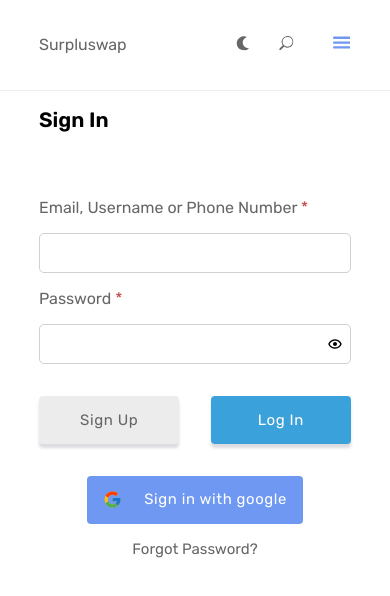
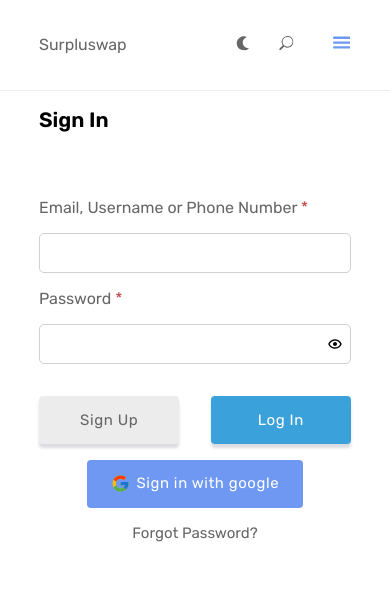
Before and after one commit to oghenenyerhovwo/Surpluswap, a React (Create React App) app in the folder client/: page /user/signin in a window 390 px wide. Shown: the top 596 px of the page. Built offline with nearby package versions, Linux system fonts and the light colour scheme; no server answers.

Commit message:
bug: fix gooogle button lack of responsiveness and ldark mode not assuming full page

```diff
--- a/client/src/App.css
+++ b/client/src/App.css
@@ -1,12 +1,3 @@
-/* Light Mode */
-/* ============================== */
-
-.app_container_dark{
-  background: var(--color-dark-mode);
-  color: #fff;
-}
-
-
 /* Layout */
 /* ============================== */
 
@@ -149,3 +140,17 @@
   border-radius: 50%;
   background:#fff;
 }
+
+
+/* Light Mode */
+/* ============================== */
+
+.app_container_dark{
+  background: var(--color-dark-mode);
+  color: #fff;
+  min-height: 100vh;
+}
+
+.app_container_light{
+  min-height: 100vh;
+}
--- a/client/src/components/Google/index.css
+++ b/client/src/components/Google/index.css
@@ -6,7 +6,7 @@
 .app_google_container > div:first-child{
     opacity: 0;
     position: relative;
-    z-index: 99
+    z-index: 99;
 }
 
 .app_google{
@@ -20,7 +20,7 @@
     padding: 0 1rem;
 
     display: flex;
-    justify-content: space-between;
+    justify-content: center;
     align-items:center;
 
     letter-spacing: 0.04em;
@@ -40,6 +40,11 @@
     text-align: right;
 }
 
+.app_google svg,
+.app_google span {
+    margin: 0 0.2rem;
+}
+
 .app_google_container > div:first-child:hover ~ .app_google{
     background-color: var(--color-light-blue);
     color: #fff;
--- a/client/src/screens/HeaderRoutes/UserRoutes/Signin.js
+++ b/client/src/screens/HeaderRoutes/UserRoutes/Signin.js
@@ -31,6 +31,10 @@
     errorGoogleData,
     loadingGoogleData,
   } =  useSelector(state => state.userStore)
+
+  const {
+    lightMode,
+  }=  useSelector(state => state.generalStore)
 
   const initialFormState = {
     emailOrUsernameOrPhoneNumber: "",
@@ -72,7 +76,7 @@
 
   return (
     <motion.div
-      className={`${styles.signin} spacing-lg`}
+      className={`${styles.signin} spacing-lg ${!lightMode && styles.signin_light}`}
       variants={pageAnimations.swipeRight}
       initial="hidden"
       animate="visible"
@@ -126,7 +130,7 @@
 
           </form>
 
-          <div className={`${styles.form_buttons} spacing-sm`}>
+          <div className={`${styles.form_buttons}`}>
             <Link to="/user/signup">
               <button>
                   Sign Up
--- a/client/src/screens/HeaderRoutes/UserRoutes/Signup.js
+++ b/client/src/screens/HeaderRoutes/UserRoutes/Signup.js
@@ -30,6 +30,10 @@
     errorGoogleData,
     loadingGoogleData,
   } =  useSelector(state => state.userStore)
+
+  const {
+    lightMode,
+  }=  useSelector(state => state.generalStore)
 
   const initialFormState = {
     userName: "",
@@ -99,7 +103,7 @@
 
   return (
     <motion.div
-      className={`${styles.signup} spacing-lg`}
+      className={`${styles.signup} spacing-lg ${!lightMode && styles.signup_light}`}
       variants={pageAnimations.swipeLeft}
       initial="hidden"
       animate="visible"
--- a/client/src/screens/HeaderRoutes/UserRoutes/signin.module.css
+++ b/client/src/screens/HeaderRoutes/UserRoutes/signin.module.css
@@ -55,7 +55,6 @@
 }
 
 .form_buttons a:last-child button{
-    margin-bottom: 1rem;
     transition: ease-in-out .5s;
     background-color: #3ba1da;
     color: #fff;
@@ -82,6 +81,7 @@
 @media screen and (min-width: 300px){
     .form_buttons{
         flex-direction: row;
+        margin-bottom: 1rem;
     }
 
     .form_buttons a{
@@ -93,17 +93,21 @@
 .google{
     display: flex;
     flex-direction: column;
-    justify-content: center;
 }
 
 .google > div{
     width: 100%;
-    max-width: 13.5rem;
 }
 
 @media screen and (min-width: 300px){
     .google{
         flex-direction: row;
+        justify-content: center;
+    }
+
+    .google > div{
+        width: 100%;
+        max-width: 13.5rem;
     }
 }
 
@@ -112,3 +116,11 @@
     font-size: 0.9375rem;
     text-align: center;
 }
+
+
+/* light mode */
+
+.signin_light .form label,
+.signin_light .forgot_passowrd{
+    color: #fff;
+}
--- a/client/src/screens/HeaderRoutes/UserRoutes/signup.module.css
+++ b/client/src/screens/HeaderRoutes/UserRoutes/signup.module.css
@@ -55,7 +55,6 @@
 }
 
 .form_buttons a:first-child button{
-    margin-bottom: 1rem;
     transition: ease-in-out .5s;
     background-color: #3ba1da;
     color: #fff;
@@ -82,6 +81,7 @@
 @media screen and (min-width: 300px){
     .form_buttons{
         flex-direction: row;
+        margin-bottom: 1rem;
     }
 
     .form_buttons a{
@@ -106,3 +106,8 @@
         flex-direction: row;
     }
 }
+
+.signup_light .form label,
+.signup_light .forgot_passowrd{
+    color: #fff;
+}
```
